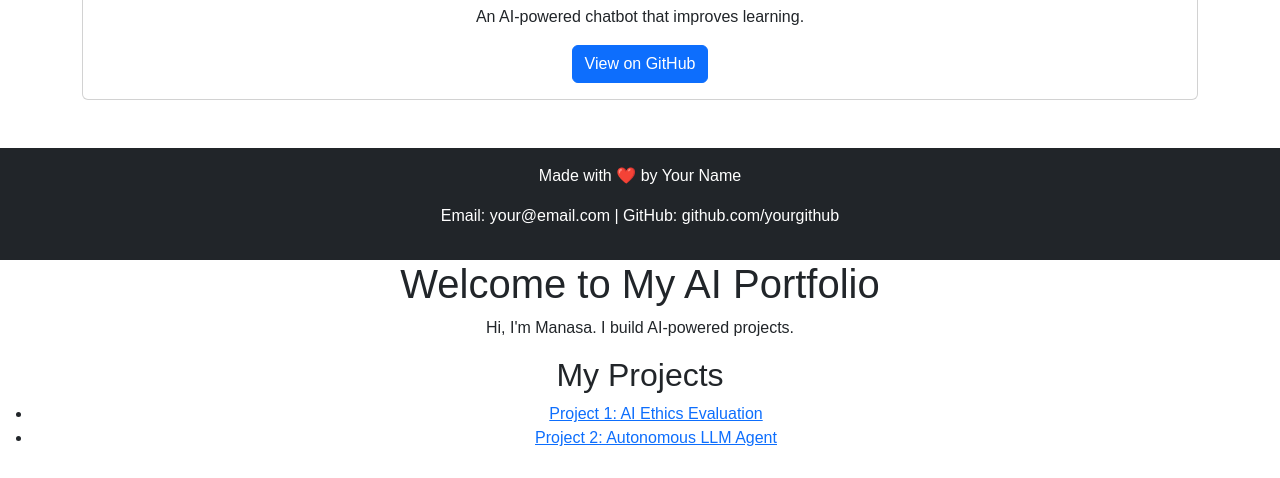
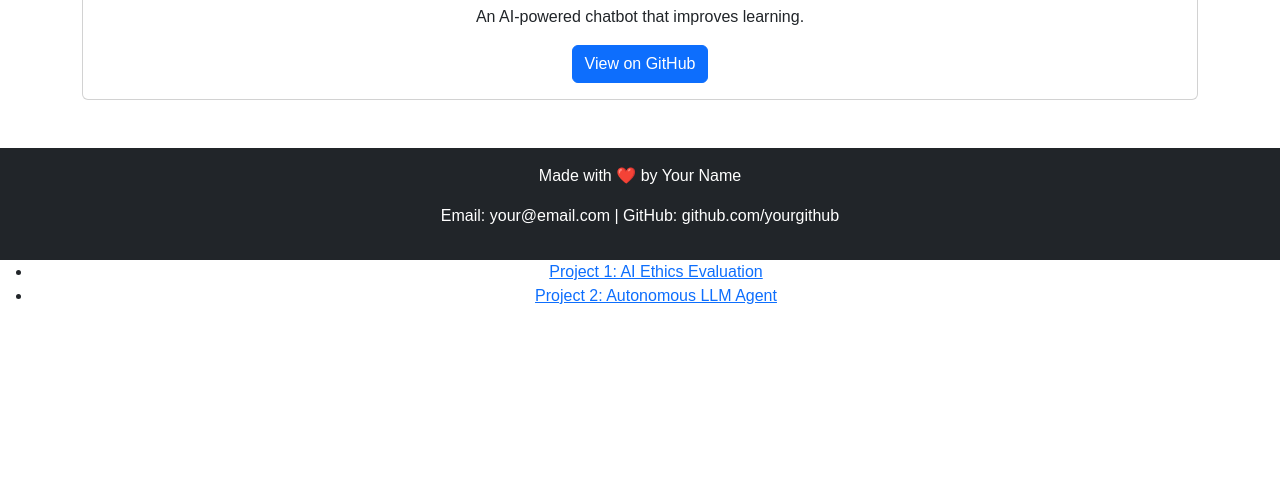
Before and after one commit to Mns1115/Manasa1115, a plain HTML site: page index.html in a window 1280 px wide. Shown: the part 322-800 px from the top of the page. Drawn offline with nearby package versions, Linux system fonts and the light colour scheme.

Commit message:
Update index.html

```diff
--- a/index.html
+++ b/index.html
@@ -73,10 +73,6 @@
 
 
 </body>
-
-    <h1>Welcome to My AI Portfolio</h1>
-    <p>Hi, I'm Manasa. I build AI-powered projects.</p>
-    <h2>My Projects</h2>
     <ul>
         <li><a href="https://github.com/your-username/project1">Project 1: AI Ethics Evaluation</a></li>
         <li><a href="https://github.com/your-username/project2">Project 2: Autonomous LLM Agent</a></li>
```
